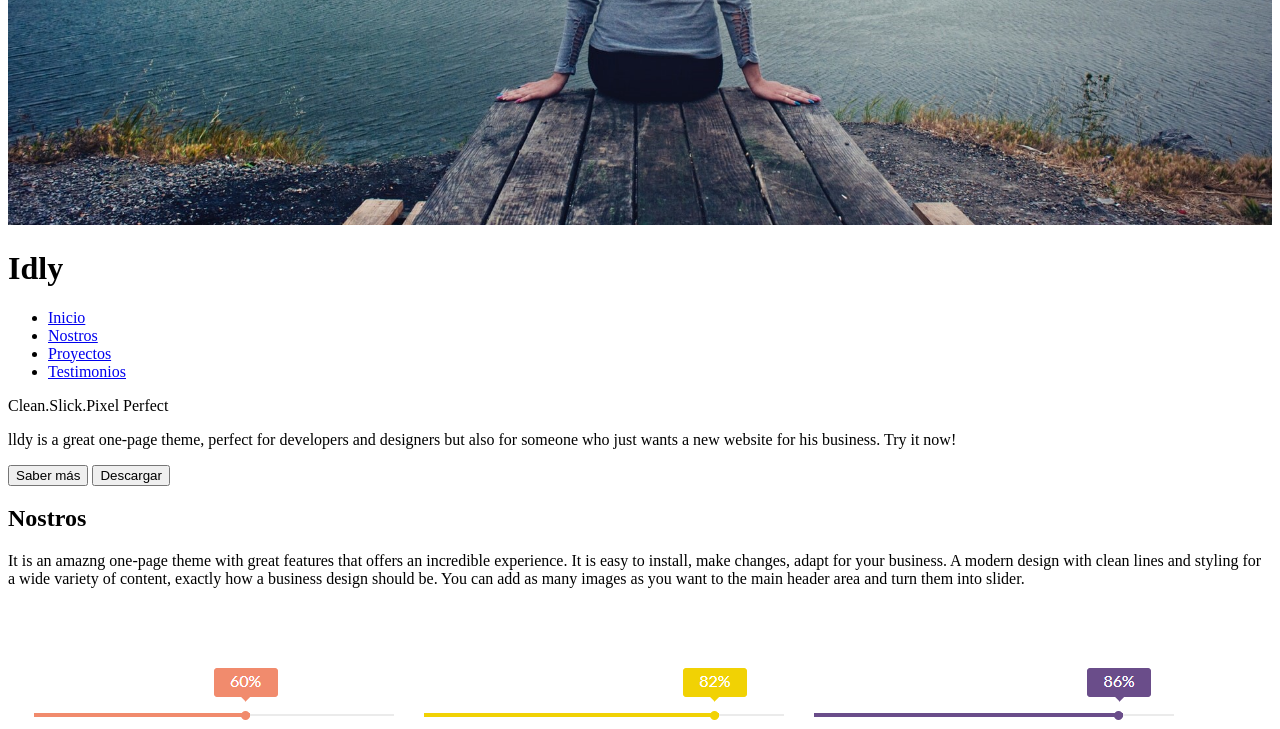
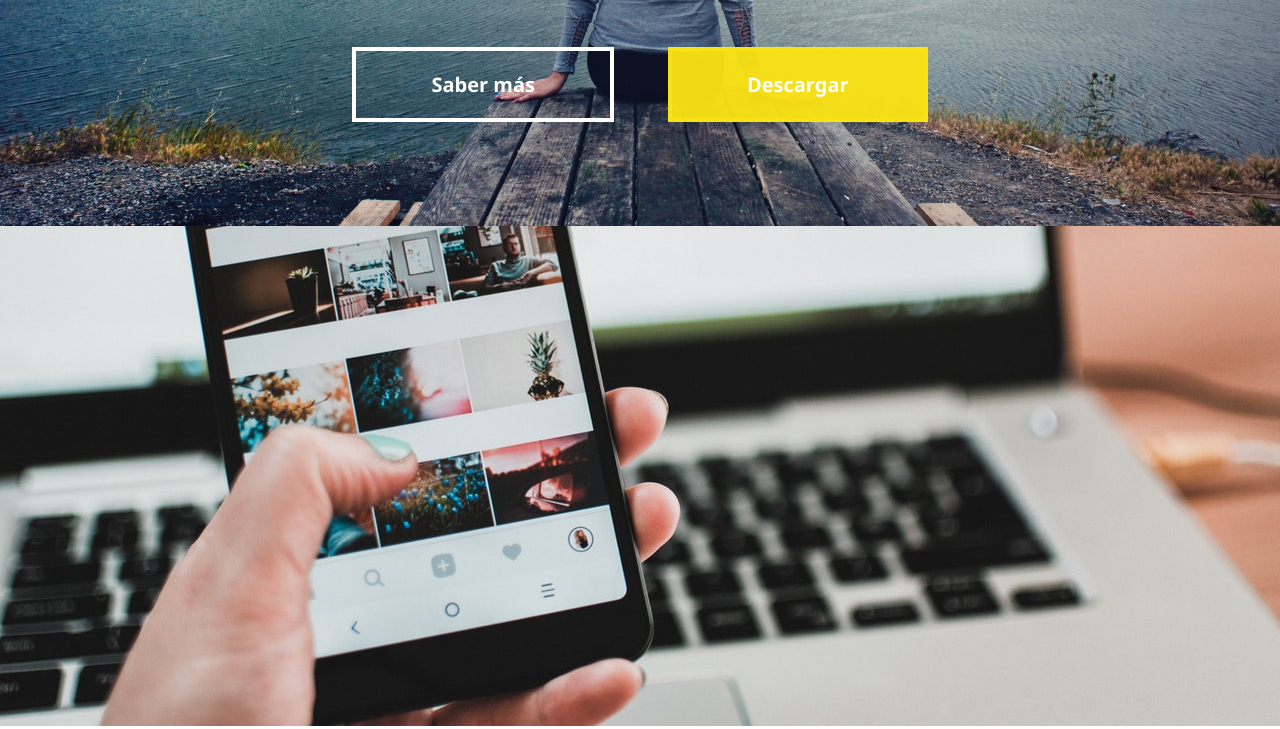
Before and after one commit to juanQuiroz/idly_web, a plain HTML site: page index.html in a window 1280 px wide. Shown: the part 497-1226 px from the top of the page. Drawn offline with Linux system fonts and the light colour scheme.

Commit message:
v0.4 - B_css primera vista 'inicio'  terminada

```diff
--- /dev/null
+++ b/estilos.css
@@ -0,0 +1,104 @@
+* {
+    margin: 0;
+    padding: 0;
+}
+
+.imgFondo{
+    position: absolute;
+    z-index: 1;
+
+}
+
+#titulo{
+    position: absolute;
+    z-index: 2;
+    font-family: 'Pristina';
+    color: #636363;
+    font-size: 62px;
+    font-weight: lighter;
+    padding: 1.5% 1.5% 1.5% 3%;
+
+}
+
+#navbar ul{
+    position: absolute;
+    z-index: 2;
+    right: 1.5%;
+    list-style:none;
+	padding:0px;
+    margin:0px;
+}
+
+#navbar ul li{
+
+    float: left;
+    margin: 10px;
+    padding: 2px;
+}
+
+#navbar ul li a {
+
+    text-decoration: none;
+    font-family: 'Segoe UI';
+    font-size: 22px;
+    font-weight: normal;
+    color: #808080;
+}
+
+#Inicio {
+    position: absolute;
+    z-index: 2;
+    top: 310px;
+    width: 100%;
+}
+
+#principal{
+    font-family: 'Segoe UI';
+    font-size: 68px;
+    font-weight: bold;
+    text-align: center;
+    color: white;
+}
+
+.dot {
+    color: #fae314f3;
+    font-size: 100px;
+}
+
+.secundario{
+    font-family: 'Segoe UI';
+    font-size: 18px;
+    color: white;
+    text-align: center;
+}
+
+#Inicio nav {
+
+    text-align: center;
+}
+
+.boton{
+
+    margin: 25px;
+    margin-top: 50px;
+    font-family: 'Segoe UI';
+    font-size: 20px;
+    font-weight: bold;
+    color: white;
+    padding-top: 20px;
+    padding-left: 75px;
+    padding-bottom: 20px;
+    padding-right: 75px;
+    border-style: solid;
+
+}
+
+#sabermas {
+   background-color: transparent;
+   border: 4px solid white;;
+}
+
+#descargar{
+    background-color: #fae314f3;
+    border: 4px solid #fae314f3;;
+}
--- a/index.html
+++ b/index.html
@@ -4,10 +4,13 @@
     <meta charset="UTF-8">
     <meta name="viewport" content="width=device-width, initial-scale=1.0">
     <meta http-equiv="X-UA-Compatible" content="ie=edge">
+
+    <link rel="stylesheet" href="estilos.css">
+
     <title>Idly web</title>
 </head>
 <body>
-    <img src="img/girl.jpg" alt="" width="100%">
+    <img class="imgFondo" src="img/girl.jpg" alt="" width="100%">
 
     <header>
 
@@ -25,15 +28,15 @@
 
     <section id="Inicio">
         <p id="principal">
-        Clean<span class="dot">.</span>Slick<span>.</span>Pixel Perfect
+        Clean<span class="dot">.</span>Slick<span class="dot">.</span>Pixel Perfect
         </p>
         <p class="secundario">
-        lldy is a great one-page theme, perfect for developers and designers but also for someone who just wants
+        lldy is a great one-page theme, perfect for developers and designers but also for someone who just wants<br>
         a new website for his business. Try it now!
         </p>
         <nav>
             <button class="boton" id="sabermas" type="submit">Saber más</button>
-            <button class="boton" id="Descargar" type="submit">Descargar</button>
+            <button class="boton" id="descargar" type="submit">Descargar</button>
 
         </nav>
     </section>
```
Also changed, not shown: 1 other file.
